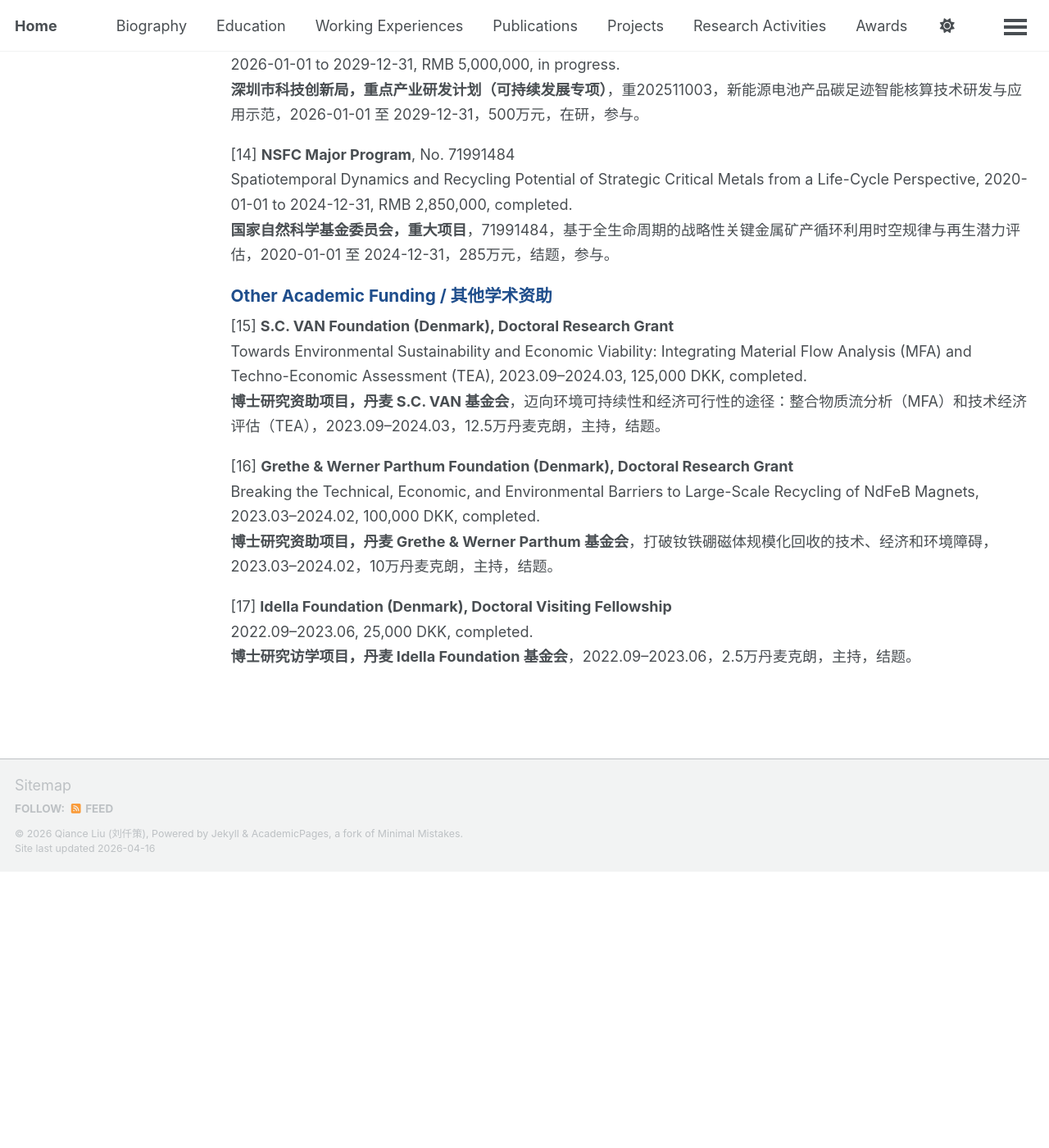
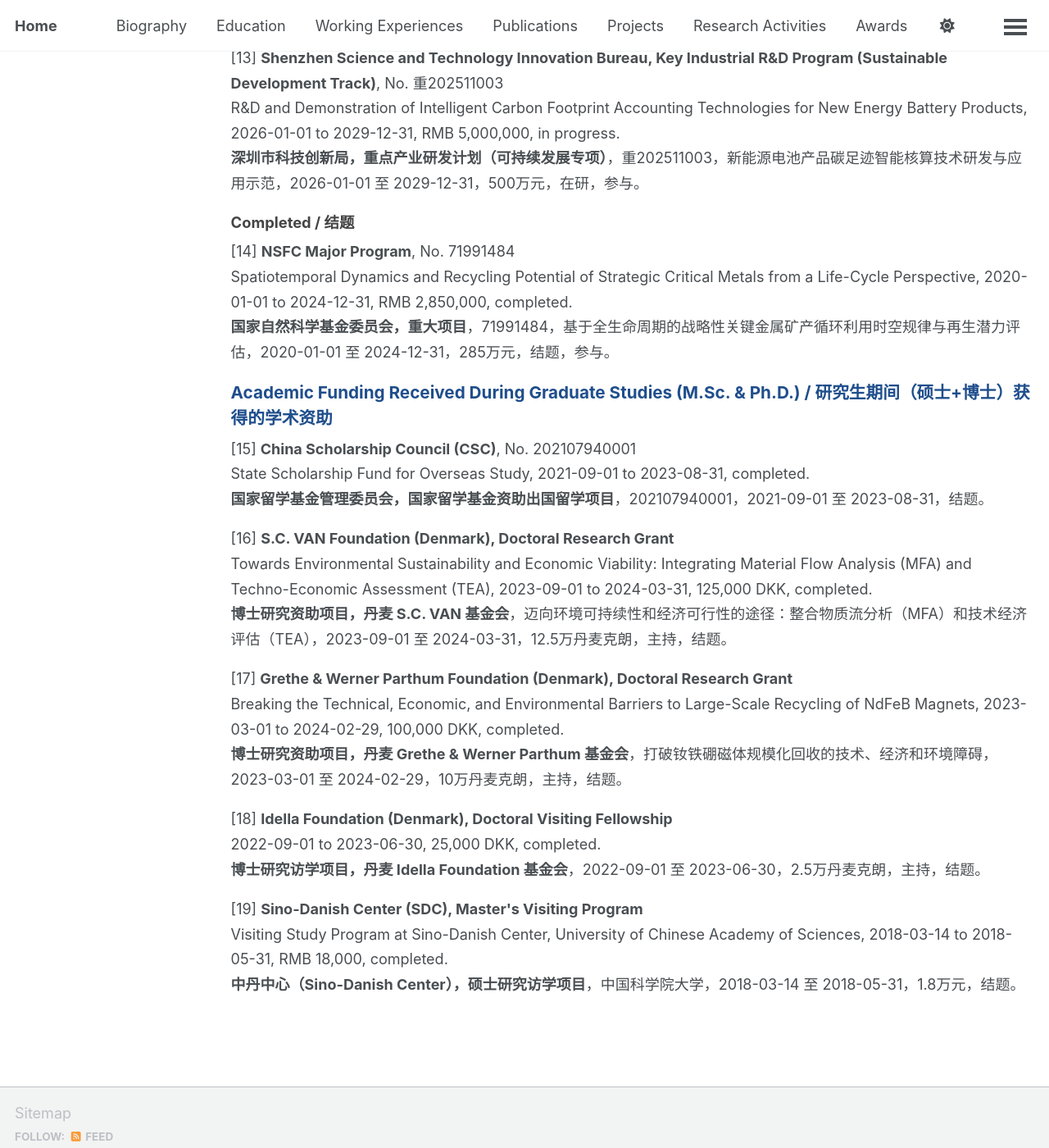
Before and after one commit to QianceLIU/qianceliu.github.io, a Jekyll site: the page built from _pages/Full Project List.md, in a window 1280 px wide and 1400 px high, scrolled down 2406 px. Shown: the whole window at 82% size. Built offline with Jekyll 4.4.1, drawn with Linux system fonts in a browser that asks for light colours; a script bundle is joined from its source files by our own code; library files that are not in the unit come from our copies; before the commit the page ends 3469 px from its top, so only the background shows below that; some of the changed text lies outside the part shown.

Commit message:
Update Full Project List.md

```diff
--- a/_pages/Full Project List.md
+++ b/_pages/Full Project List.md
@@ -38,6 +38,8 @@
 
 <div class="subsection-title">Principal Investigator / 主持项目</div>
 
+<div class="subsection-title" style="font-size: 1.02rem; color: #444;">Ongoing / 在研</div>
+
 <div class="pub-item">
   <div class="pub-title">[1] <strong>National Postdoctoral Talent Program (Overseas Recruitment Track)</strong></div>
   Multidimensional Sustainability Assessment of Building Renovation in China under the Dual-Carbon Goals..., 2024-09-01 to 2027-08-31, RMB 900,000, in progress.<br>
@@ -75,6 +77,8 @@
 </div>
 
 <div class="subsection-title">Co-Investigator / 参与项目</div>
+
+<div class="subsection-title" style="font-size: 1.02rem; color: #444;">Ongoing / 在研</div>
 
 <div class="pub-item">
   <div class="pub-title">[7] <strong>National Major Program on Deep Earth Exploration</strong>, No. 2025ZD1007000</div>
@@ -118,28 +122,42 @@
   <strong>深圳市科技创新局，重点产业研发计划（可持续发展专项）</strong>，重202511003，新能源电池产品碳足迹智能核算技术研发与应用示范，2026-01-01 至 2029-12-31，500万元，在研，参与。
 </div>
 
+<div class="subsection-title" style="font-size: 1.02rem; color: #444;">Completed / 结题</div>
+
 <div class="pub-item">
   <div class="pub-title">[14] <strong>NSFC Major Program</strong>, No. 71991484</div>
   Spatiotemporal Dynamics and Recycling Potential of Strategic Critical Metals from a Life-Cycle Perspective, 2020-01-01 to 2024-12-31, RMB 2,850,000, completed.<br>
   <strong>国家自然科学基金委员会，重大项目</strong>，71991484，基于全生命周期的战略性关键金属矿产循环利用时空规律与再生潜力评估，2020-01-01 至 2024-12-31，285万元，结题，参与。
 </div>
 
-<div class="subsection-title">Other Academic Funding / 其他学术资助</div>
+<div class="subsection-title">Academic Funding Received During Graduate Studies (M.Sc. & Ph.D.) / 研究生期间（硕士+博士）获得的学术资助</div>
 
 <div class="pub-item">
-  <div class="pub-title">[15] <strong>S.C. VAN Foundation (Denmark), Doctoral Research Grant</strong></div>
-  Towards Environmental Sustainability and Economic Viability: Integrating Material Flow Analysis (MFA) and Techno-Economic Assessment (TEA), 2023.09–2024.03, 125,000 DKK, completed.<br>
-  <strong>博士研究资助项目，丹麦 S.C. VAN 基金会</strong>，迈向环境可持续性和经济可行性的途径：整合物质流分析（MFA）和技术经济评估（TEA），2023.09–2024.03，12.5万丹麦克朗，主持，结题。
+  <div class="pub-title">[15] <strong>China Scholarship Council (CSC)</strong>, No. 202107940001</div>
+  State Scholarship Fund for Overseas Study, 2021-09-01 to 2023-08-31, completed.<br>
+  <strong>国家留学基金管理委员会，国家留学基金资助出国留学项目</strong>，202107940001，2021-09-01 至 2023-08-31，结题。
 </div>
 
 <div class="pub-item">
-  <div class="pub-title">[16] <strong>Grethe &amp; Werner Parthum Foundation (Denmark), Doctoral Research Grant</strong></div>
-  Breaking the Technical, Economic, and Environmental Barriers to Large-Scale Recycling of NdFeB Magnets, 2023.03–2024.02, 100,000 DKK, completed.<br>
-  <strong>博士研究资助项目，丹麦 Grethe &amp; Werner Parthum 基金会</strong>，打破钕铁硼磁体规模化回收的技术、经济和环境障碍，2023.03–2024.02，10万丹麦克朗，主持，结题。
+  <div class="pub-title">[16] <strong>S.C. VAN Foundation (Denmark), Doctoral Research Grant</strong></div>
+  Towards Environmental Sustainability and Economic Viability: Integrating Material Flow Analysis (MFA) and Techno-Economic Assessment (TEA), 2023-09-01 to 2024-03-31, 125,000 DKK, completed.<br>
+  <strong>博士研究资助项目，丹麦 S.C. VAN 基金会</strong>，迈向环境可持续性和经济可行性的途径：整合物质流分析（MFA）和技术经济评估（TEA），2023-09-01 至 2024-03-31，12.5万丹麦克朗，主持，结题。
 </div>
 
 <div class="pub-item">
-  <div class="pub-title">[17] <strong>Idella Foundation (Denmark), Doctoral Visiting Fellowship</strong></div>
-  2022.09–2023.06, 25,000 DKK, completed.<br>
-  <strong>博士研究访学项目，丹麦 Idella Foundation 基金会</strong>，2022.09–2023.06，2.5万丹麦克朗，主持，结题。
+  <div class="pub-title">[17] <strong>Grethe &amp; Werner Parthum Foundation (Denmark), Doctoral Research Grant</strong></div>
+  Breaking the Technical, Economic, and Environmental Barriers to Large-Scale Recycling of NdFeB Magnets, 2023-03-01 to 2024-02-29, 100,000 DKK, completed.<br>
+  <strong>博士研究资助项目，丹麦 Grethe &amp; Werner Parthum 基金会</strong>，打破钕铁硼磁体规模化回收的技术、经济和环境障碍，2023-03-01 至 2024-02-29，10万丹麦克朗，主持，结题。
 </div>
+
+<div class="pub-item">
+  <div class="pub-title">[18] <strong>Idella Foundation (Denmark), Doctoral Visiting Fellowship</strong></div>
+  2022-09-01 to 2023-06-30, 25,000 DKK, completed.<br>
+  <strong>博士研究访学项目，丹麦 Idella Foundation 基金会</strong>，2022-09-01 至 2023-06-30，2.5万丹麦克朗，主持，结题。
+</div>
+
+<div class="pub-item">
+  <div class="pub-title">[19] <strong>Sino-Danish Center (SDC), Master's Visiting Program</strong></div>
+  Visiting Study Program at Sino-Danish Center, University of Chinese Academy of Sciences, 2018-03-14 to 2018-05-31, RMB 18,000, completed.<br>
+  <strong>中丹中心（Sino-Danish Center），硕士研究访学项目</strong>，中国科学院大学，2018-03-14 至 2018-05-31，1.8万元，结题。
+</div>
```
